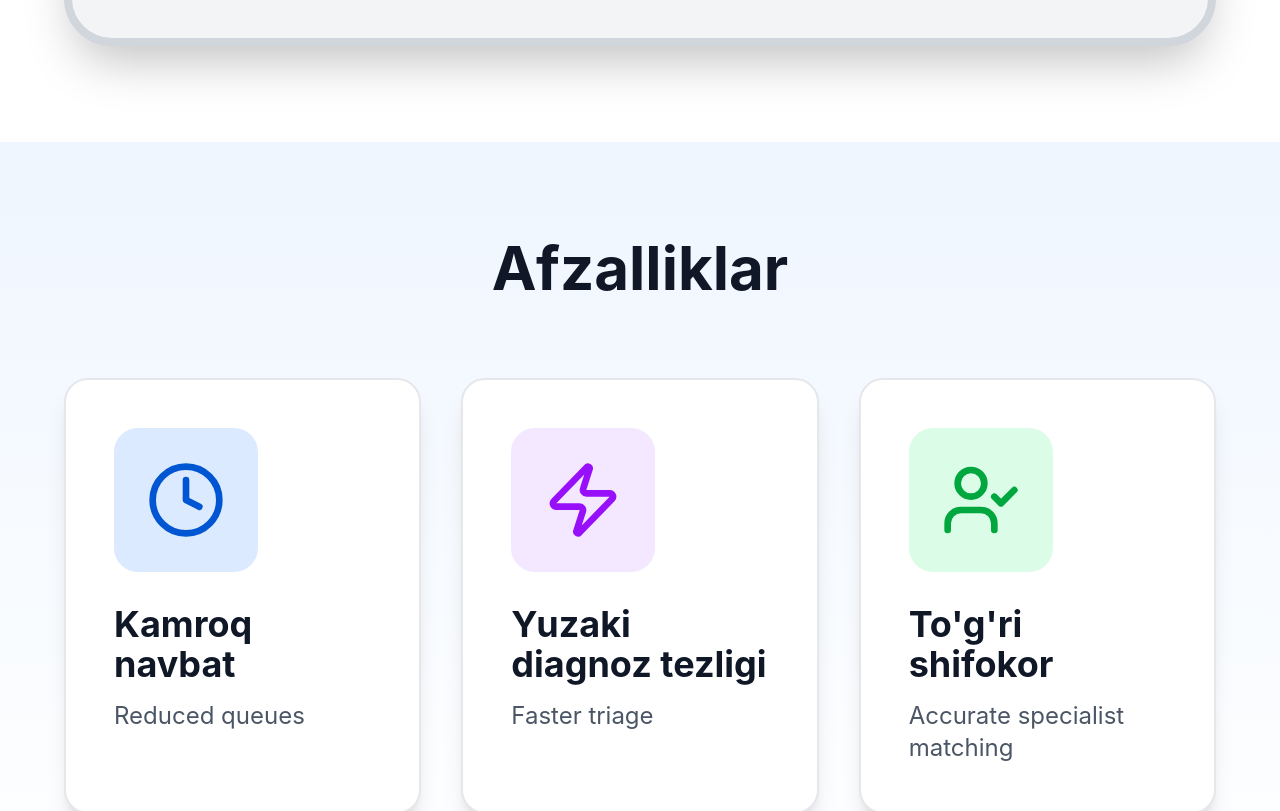
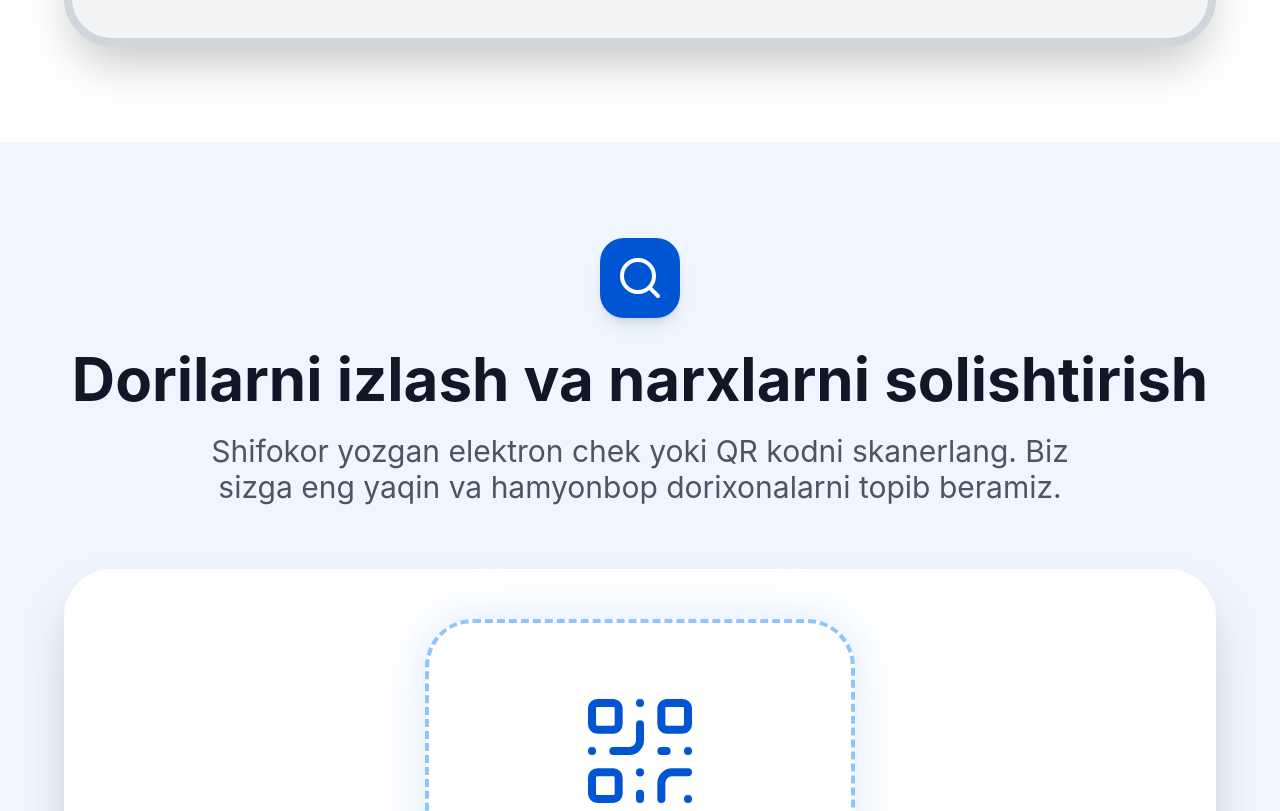
Before and after one commit to mddd18/MedRoute_AI, a React (Vite) app: page / in a window 1280 px wide. Shown: the part 3049-3860 px from the top of the page. Built offline with nearby package versions, Linux system fonts and the light colour scheme.

Commit message:
Update App.tsx

```diff
--- a/src/app/App.tsx
+++ b/src/app/App.tsx
@@ -3,6 +3,7 @@ import { HeroSection } from "./components/HeroSection";
 import { AboutSection } from "./components/AboutSection";
 import { HowItWorksSection } from "./components/HowItWorksSection";
 import { TriageDemoSection } from "./components/TriageDemoSection";
+import { PharmacyFinderSection } from "./components/PharmacyFinderSection"; // <-- Yangi komponent ulandi
 import { BenefitsSection } from "./components/BenefitsSection";
 
 export default function App() {
@@ -28,6 +29,9 @@ export default function App() {
         <TriageDemoSection />
       </div>
 
+      {/* Dorixona va narxlarni qidirish bo'limi */}
+      <PharmacyFinderSection />
+
       {/* Benefits Section */}
       <BenefitsSection />
 
```
